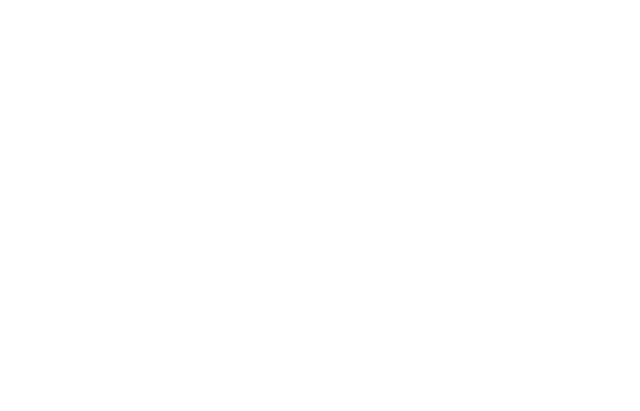
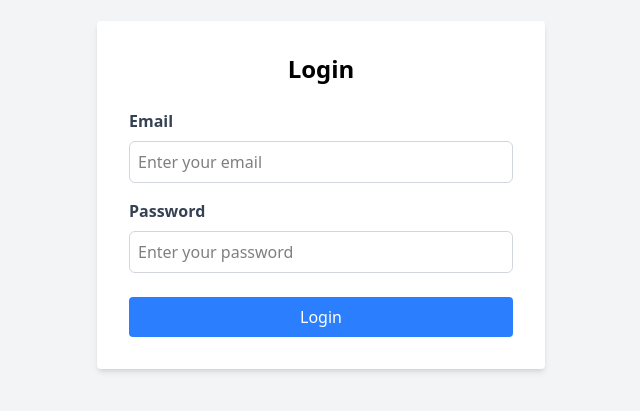
Before and after one commit to KirimiOnesmus/nyahururu_hospital, a React (Vite) app in the folder client/: page /hmis in a window 1280 px wide. Before the commit this address had no page. Shown: the part 205-616 px from the top of the page, without its empty margins (319-959 px from the left). Built offline with nearby package versions, Linux system fonts and the light colour scheme.

Commit message:
Added the login form

```diff
--- a/client/src/App.jsx
+++ b/client/src/App.jsx
@@ -10,6 +10,8 @@
   Career,
   BloodDonation,
   FinancialAid,
+  HMIS
+  ,IpcLogin
 } from "./pages/index";
 import {
   ServiceDetails,
@@ -34,6 +36,8 @@
           <Route path="/careers" element={<Career />} />
           <Route path="/blood-donation" element={<BloodDonation />} />
           <Route path="/financial-aid" element={<FinancialAid />} />
+          <Route path="/hmis" element={<HMIS />} />
+          <Route path="/ipc-login" element={<IpcLogin />} />
           <Route path="/services/:id" element={<ServiceDetails />} />
           <Route path="/doctors/:id" element={<DoctorDetails />} />
           <Route path="/news/:id" element={<NewsDetails />} />
--- /dev/null
+++ b/client/src/components/layouts/LoginForm.jsx
@@ -0,0 +1,25 @@
+import React from 'react'
+
+const LoginForm = () => {
+  return (
+    <div className='min-h-screen flex items-center justify-center bg-gray-100'>
+        <div className='bg-white p-8 rounded shadow-md w-full max-w-md'>
+            <h2 className='text-2xl font-bold mb-6 text-center'>Login</h2>
+            <form>
+                <div className='mb-4'>
+                    <label className='block text-gray-700 mb-2 font-semibold' htmlFor='email'>Email</label>
+                    <input className='w-full p-2 border border-gray-300 rounded-md outline-none focus:ring-blue-500 focus:ring-1 focus:border-none' type='email' id='email' placeholder='Enter your email' />
+                </div>
+                <div className='mb-6'>
+                    <label className='block text-gray-700 mb-2 font-semibold' htmlFor='password'>Password</label>
+                    <input className='w-full p-2 border border-gray-300 rounded-md outline-none focus:ring-blue-500 focus:ring-1 focus:border-none' type='password' id='password' placeholder='Enter your password' />
+                </div>
+                <button className='w-full bg-blue-500 text-white p-2 rounded hover:bg-blue-600 hover:cursor-pointer transition duration-200' type='submit'>Login</button>
+            </form>
+        </div>
+
+    </div>
+  )
+}
+
+export default LoginForm
--- a/client/src/components/layouts/index.js
+++ b/client/src/components/layouts/index.js
@@ -6,3 +6,4 @@
 export {default as Partners} from "./Partners"
 export{default as Management} from "./Management"
 export {default as News} from "./News"
+export{ default as LoginForm} from "./LoginForm"
--- /dev/null
+++ b/client/src/pages/Hmis.jsx
@@ -0,0 +1,11 @@
+import React from 'react'
+import { LoginForm } from '../components/layouts'
+const Hmis = () => {
+  return (
+    <div>
+        <LoginForm/>
+    </div>
+  )
+}
+
+export default Hmis
--- /dev/null
+++ b/client/src/pages/IpcLogin.jsx
@@ -0,0 +1,11 @@
+import React from 'react'
+import { LoginForm } from '../components/layouts'
+const IpcLogin = () => {
+  return (
+    <div>
+        <LoginForm/>
+    </div>
+  )
+}
+
+export default IpcLogin
--- a/client/src/pages/index.js
+++ b/client/src/pages/index.js
@@ -8,3 +8,5 @@
 export{default as Career} from "./Careers"
 export{default as BloodDonation} from "./BloodDonation"
 export{default as FinancialAid} from "./FinancialAid"
+export{default as HMIS} from "./Hmis"
+export{default as IpcLogin} from "./IpcLogin"
```
